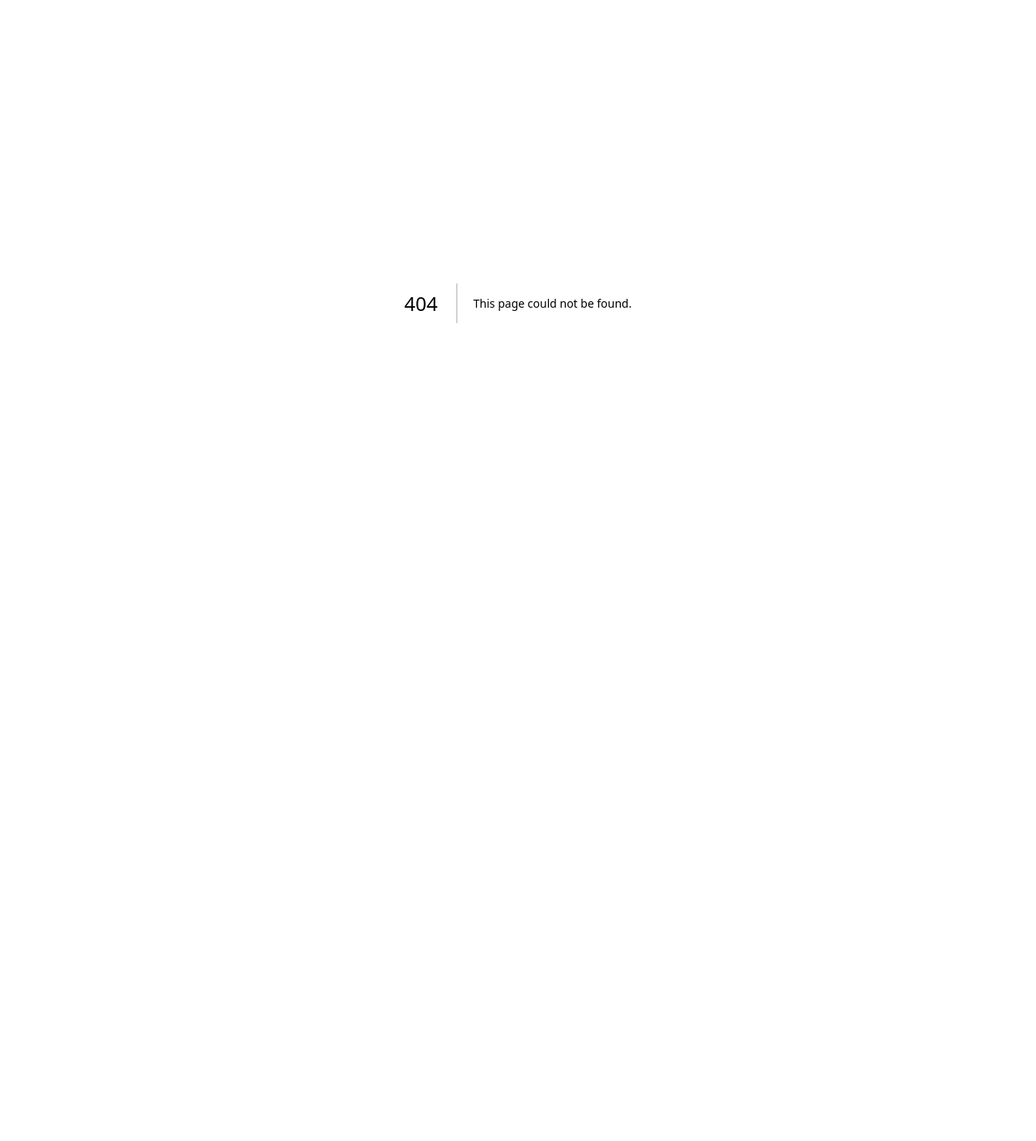
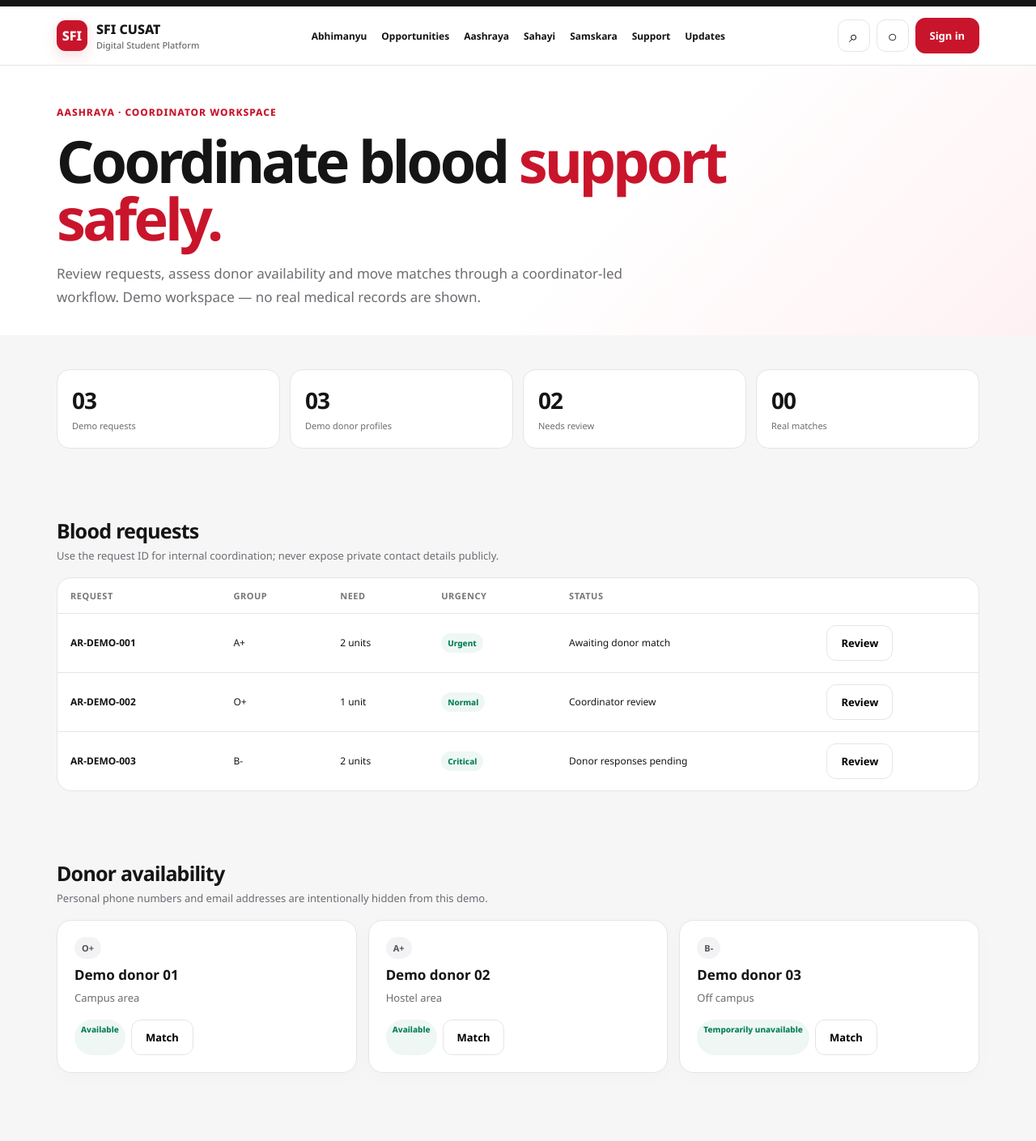
Before and after one commit to Com-Adarsh/Sficusatapp-, a Next.js app: page /aashraya/coordinator in a window 1280 px wide. Before the commit this address had no page. Shown: the part 26-1435 px from the top of the page at 81% size. Before the commit the page ends 800 px from the top, so only its background shows below. Built offline with nearby package versions, Linux system fonts and the light colour scheme.

Commit message:
feat: build Aashraya phase 5 workflows

```diff
--- /dev/null
+++ b/app/aashraya/coordinator/page.tsx
@@ -0,0 +1,44 @@
+"use client";
+import PageShell from "../../components/PageShell";
+import {useState} from "react";
+
+const requests=[
+  ["AR-DEMO-001","A+","2 units","Urgent","Awaiting donor match"],
+  ["AR-DEMO-002","O+","1 unit","Normal","Coordinator review"],
+  ["AR-DEMO-003","B-","2 units","Critical","Donor responses pending"]
+];
+const donors=[
+  ["Demo donor 01","O+","Available","Campus area"],
+  ["Demo donor 02","A+","Available","Hostel area"],
+  ["Demo donor 03","B-","Temporarily unavailable","Off campus"]
+];
+
+export default function Coordinator(){
+ const [notice,setNotice]=useState("");
+ return <PageShell>
+  <section className="hero compact"><div className="shell">
+   <div className="eyebrow">Aashraya · Coordinator workspace</div>
+   <h1>Coordinate blood <em>support safely.</em></h1>
+   <p>Review requests, assess donor availability and move matches through a coordinator-led workflow. Demo workspace — no real medical records are shown.</p>
+  </div></section>
+  <section className="section"><div className="shell">
+   <div className="grid4">
+    <div className="stat"><b>03</b><span>Demo requests</span></div>
+    <div className="stat"><b>03</b><span>Demo donor profiles</span></div>
+    <div className="stat"><b>02</b><span>Needs review</span></div>
+    <div className="stat"><b>00</b><span>Real matches</span></div>
+   </div>
+  </div></section>
+  <section className="section"><div className="shell">
+   <div className="sectionhead"><div><h2>Blood requests</h2><p>Use the request ID for internal coordination; never expose private contact details publicly.</p></div></div>
+   <div className="table-wrap"><table className="table"><thead><tr><th>Request</th><th>Group</th><th>Need</th><th>Urgency</th><th>Status</th><th></th></tr></thead>
+   <tbody>{requests.map(r=><tr key={r[0]}><td><strong>{r[0]}</strong></td><td>{r[1]}</td><td>{r[2]}</td><td><span className="status">{r[3]}</span></td><td>{r[4]}</td><td><button className="btn" onClick={()=>setNotice(`Demo: opened ${r[0]} for coordinator review.`)}>Review</button></td></tr>)}</tbody></table></div>
+  </div></section>
+  <section className="section"><div className="shell">
+   <div className="sectionhead"><div><h2>Donor availability</h2><p>Personal phone numbers and email addresses are intentionally hidden from this demo.</p></div></div>
+   <div className="grid3">{donors.map(d=><article className="card" key={d[0]}><span className="chip">{d[1]}</span><h3 style={{marginTop:12}}>{d[0]}</h3><p>{d[3]}</p><div className="chips"><span className="status">{d[2]}</span><button className="btn" onClick={()=>setNotice(`Demo: donor consent/contact flow would begin for ${d[0]}.`)}>Match</button></div></article>)}</div>
+  </div></section>
+  {notice&&<section className="section"><div className="shell"><div className="notice"><div className="icon" style={{margin:0}}>i</div><div><strong>Demo action</strong><p>{notice}</p></div></div></div></section>}
+  <section className="section"><div className="shell"><div className="notice"><div className="icon" style={{margin:0}}>!</div><div><strong>Safety boundary</strong><p>Aashraya is a volunteer network, not a blood bank or medical service. Coordinator tools must not replace hospital blood-bank procedures or emergency care.</p></div></div></div></section>
+ </PageShell>
+}
```
